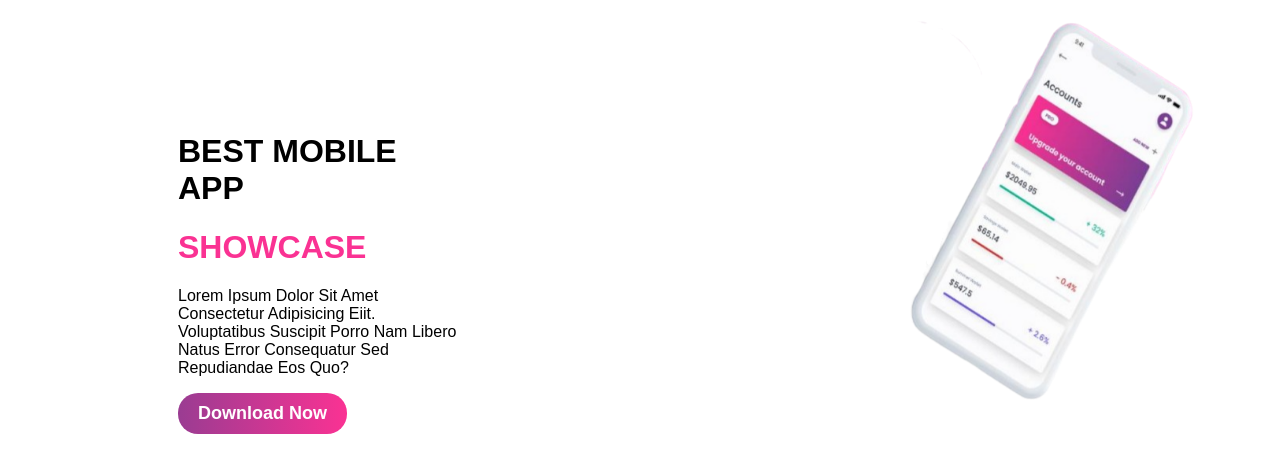
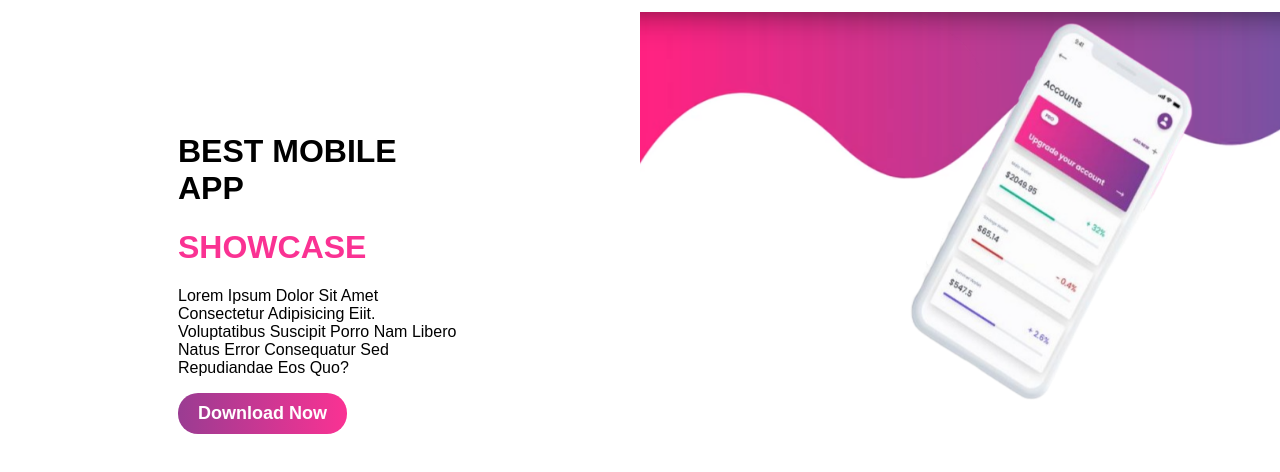
Before and after one commit to RonLog/Bestapp.app, a plain HTML site: page index.html in a window 1280 px wide. Shown: the part 56-528 px from the top of the page. Drawn offline with Linux system fonts and the light colour scheme.

Commit message:
added backimage path

```diff
--- a/css/style.css
+++ b/css/style.css
@@ -95,7 +95,7 @@ main button:hover {
 }
 
 .main2 {
-  background-image: url("./img/apphomeheadbackimg.png");
+  background-image: url("../img/apphomeheadbackimg.png");
   background-repeat: no-repeat;
   background-position: top;
   background-size: contain;
```
